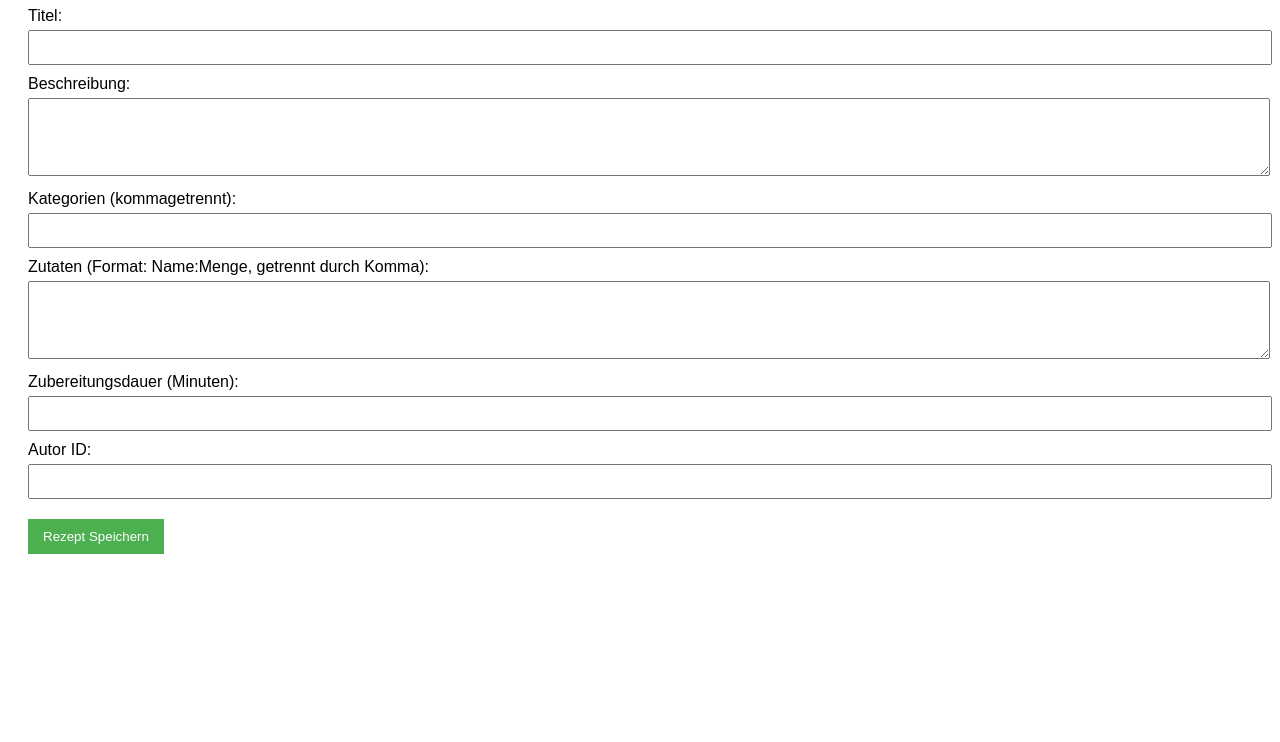
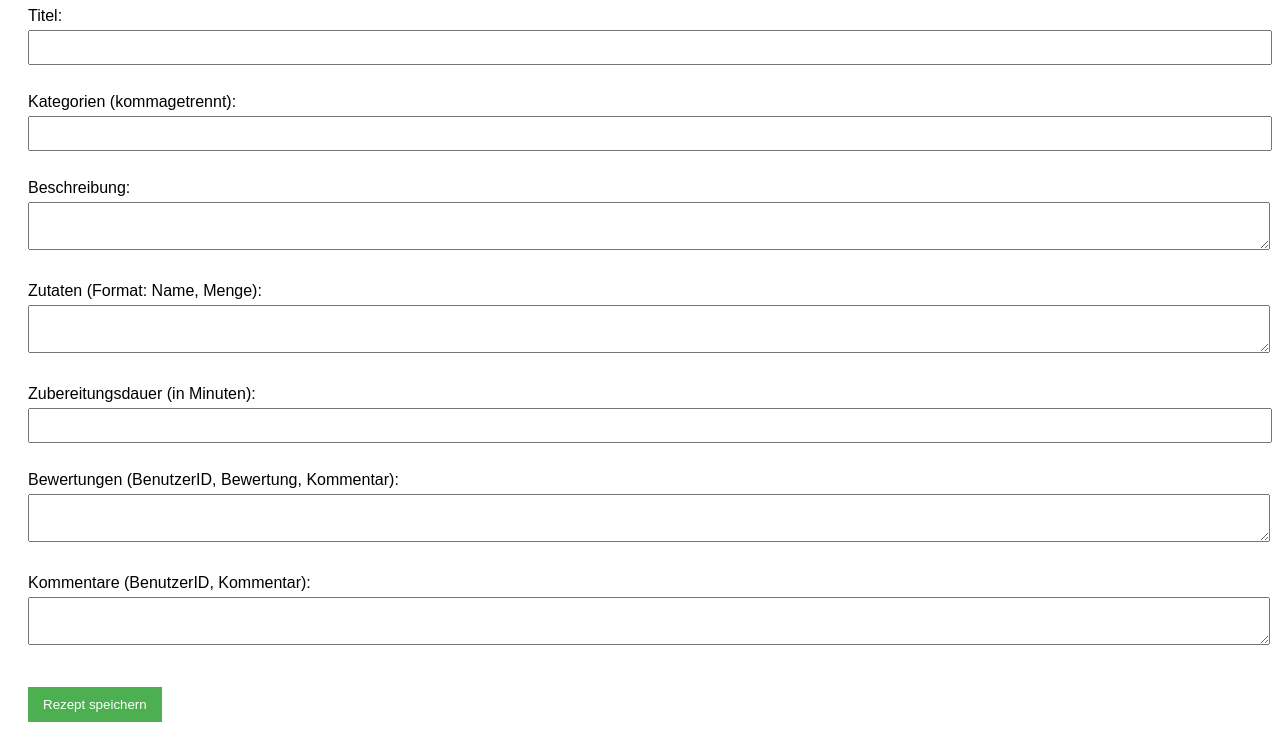
Before and after one commit to DBaku/WP10-rezept, a website: page rezepterstellen.html in a window 1280 px wide. Shown: the part 73-815 px from the top of the page. Drawn offline with Linux system fonts and the light colour scheme.

Commit message:
experiment- ünerarbeiten des formular

```diff
--- a/rezepterstellen.html
+++ b/rezepterstellen.html
@@ -32,7 +32,43 @@
         </style>
     </head>
     <body>
-        <h1>Rezept Hinzufügen</h1>
+        <h1>Neues Rezept hinzufügen</h1>
+        <form id="recipeForm">
+            <label for="titel">Titel:</label>
+            <input type="text" id="titel" name="titel" required /><br /><br />
+
+            <label for="kategorien">Kategorien (kommagetrennt):</label>
+            <input type="text" id="kategorien" name="kategorien" required /><br /><br />
+
+            <label for="beschreibung">Beschreibung:</label>
+            <textarea id="beschreibung" name="beschreibung" required></textarea><br /><br />
+
+            <label for="zutaten">Zutaten (Format: Name, Menge):</label>
+            <textarea id="zutaten" name="zutaten" required></textarea><br /><br />
+
+            <label for="zubereitungsdauer">Zubereitungsdauer (in Minuten):</label>
+            <input
+                type="number"
+                id="zubereitungsdauer"
+                name="zubereitungsdauer"
+                required /><br /><br />
+
+            <label for="bewertungen">Bewertungen (BenutzerID, Bewertung, Kommentar):</label>
+            <textarea id="bewertungen" name="bewertungen"></textarea><br /><br />
+
+            <label for="kommentare">Kommentare (BenutzerID, Kommentar):</label>
+            <textarea id="kommentare" name="kommentare"></textarea><br /><br />
+
+            <button type="submit">Rezept speichern</button>
+        </form>
+
+        <div id="recipeCardContainer"></div>
+
+        <script src="app.js"></script>
+    </body>
+</html>
+
+<!-- <h1>Rezept Hinzufügen</h1>
 
         <form id="rezeptForm">
             <label for="titel">Titel:</label>
@@ -98,4 +134,4 @@
             });
         </script>
     </body>
-</html>
+</html> -->
```
